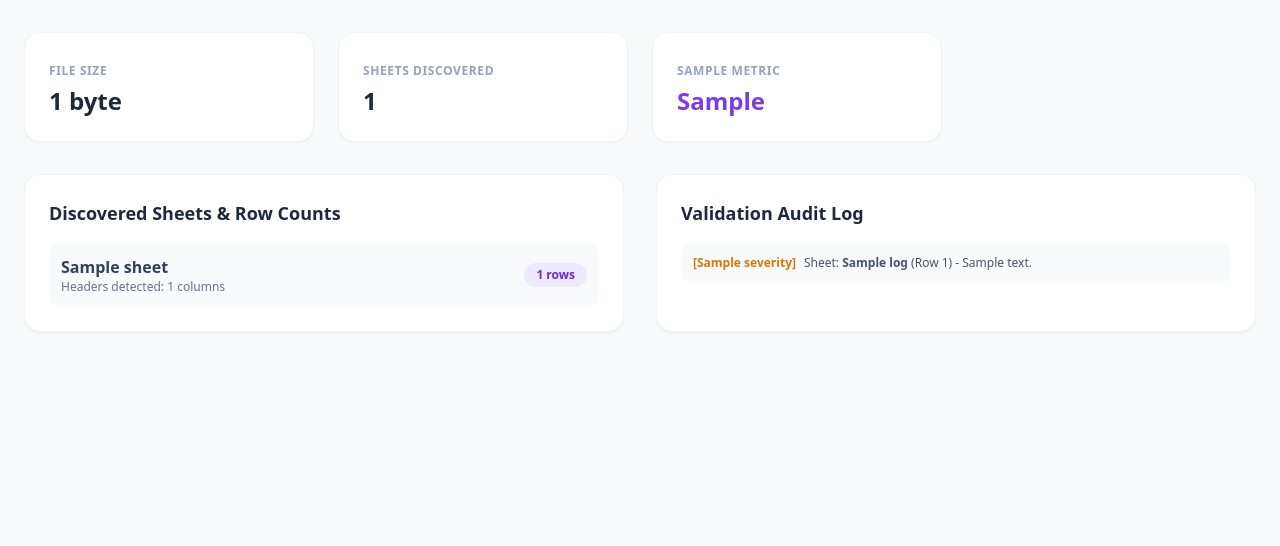
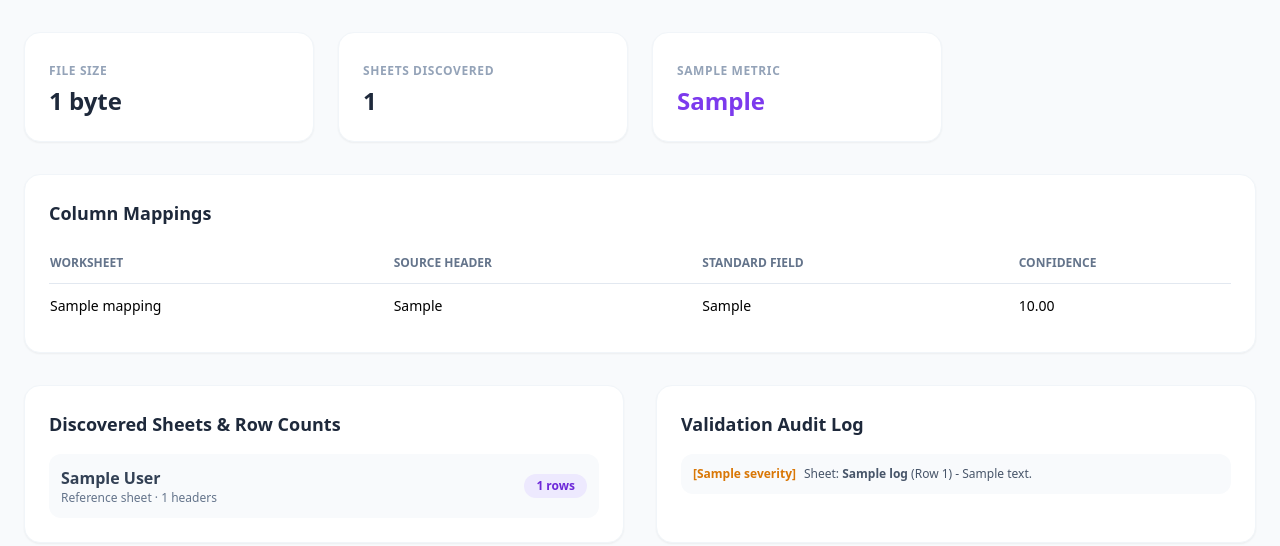
Before and after one commit to CMNDEGWA/Data-Visualizer-Web-Application, a Django app: template d_analysis/templates/d_analysis/dashboard.html in a window 1280 px wide. Shown: the part 69-615 px from the top of the page. Run offline with Django 3.2, Linux system fonts and the light colour scheme; the template is opened without the code that fills it: most values are stand-ins (such as "Sample title", 1, 10 or a date in 2020); some libraries are stand-ins or nearby versions.

Commit message:
Update: Improved UI Display Information.

```diff
--- a/d_analysis/templates/d_analysis/dashboard.html
+++ b/d_analysis/templates/d_analysis/dashboard.html
@@ -4,7 +4,6 @@
     <meta charset="UTF-8">
     <title>Dashboard - {{ upload.original_filename }}</title>
     <script src="https://cdn.tailwindcss.com"></script>
-    <script src="https://cdn.jsdelivr.net/npm/chart.js"></script>
 </head>
 <body class="bg-slate-50 min-h-screen">
     <nav class="bg-white border-b border-slate-200 px-6 py-4 flex justify-between items-center">
@@ -18,7 +17,7 @@
 
     <main class="max-w-7xl mx-auto px-6 py-8">
         <!-- KPI Summary Cards -->
-        <div class="grid grid-cols-1 md:grid-cols-4 gap-6 mb-8">
+        <div class="grid grid-cols-1 md:grid-cols-2 xl:grid-cols-4 gap-6 mb-8">
             <div class="bg-white p-6 rounded-2xl shadow-sm border border-slate-100">
                 <span class="text-xs font-semibold text-slate-400 uppercase tracking-wider">File Size</span>
                 <p class="text-2xl font-bold text-slate-800 mt-1">{{ upload.file_size|filesizeformat }}</p>
@@ -27,13 +26,41 @@
                 <span class="text-xs font-semibold text-slate-400 uppercase tracking-wider">Sheets Discovered</span>
                 <p class="text-2xl font-bold text-slate-800 mt-1">{{ sheets.count }}</p>
             </div>
-            {% for metric in metrics|slice:":2" %}
+            {% for metric in metrics %}
             <div class="bg-white p-6 rounded-2xl shadow-sm border border-slate-100">
                 <span class="text-xs font-semibold text-slate-400 uppercase tracking-wider">{{ metric.metric_name }}</span>
                 <p class="text-2xl font-bold text-violet-600 mt-1">{{ metric.metric_value }}</p>
             </div>
             {% endfor %}
         </div>
+
+        {% if mappings %}
+        <section class="bg-white p-6 rounded-2xl shadow-sm border border-slate-100 mb-8">
+            <h2 class="text-lg font-bold text-slate-800 mb-4">Column Mappings</h2>
+            <div class="overflow-x-auto">
+                <table class="w-full text-sm text-left">
+                    <thead class="text-xs uppercase text-slate-500 border-b border-slate-200">
+                        <tr>
+                            <th class="py-3 pr-4">Worksheet</th>
+                            <th class="py-3 pr-4">Source Header</th>
+                            <th class="py-3 pr-4">Standard Field</th>
+                            <th class="py-3">Confidence</th>
+                        </tr>
+                    </thead>
+                    <tbody class="divide-y divide-slate-100">
+                        {% for mapping in mappings %}
+                        <tr>
+                            <td class="py-3 pr-4">{{ mapping.display_sheet_name }}</td>
+                            <td class="py-3 pr-4">{{ mapping.source_header }}</td>
+                            <td class="py-3 pr-4">{{ mapping.standardized_field }}</td>
+                            <td class="py-3">{{ mapping.confidence_score|floatformat:2 }}</td>
+                        </tr>
+                        {% endfor %}
+                    </tbody>
+                </table>
+            </div>
+        </section>
+        {% endif %}
 
         <!-- Sheets & Headers Breakdown -->
         <div class="grid grid-cols-1 lg:grid-cols-2 gap-8 mb-8">
@@ -43,8 +70,8 @@
                     {% for sheet in sheets %}
                     <div class="flex justify-between items-center p-3 bg-slate-50 rounded-xl">
                         <div>
-                            <span class="font-semibold text-slate-700">{{ sheet.sheet_name }}</span>
-                            <span class="block text-xs text-slate-500">Headers detected: {{ sheet.detected_headers|length }} columns</span>
+                            <span class="font-semibold text-slate-700">{{ sheet.display_name }}</span>
+                            <span class="block text-xs text-slate-500">{% if sheet.is_valid_data_sheet %}Data sheet{% else %}Reference sheet{% endif %} · {{ sheet.detected_headers|length }} headers</span>
                         </div>
                         <span class="bg-violet-100 text-violet-700 text-xs font-bold px-3 py-1 rounded-full">{{ sheet.row_count }} rows</span>
                     </div>
```
